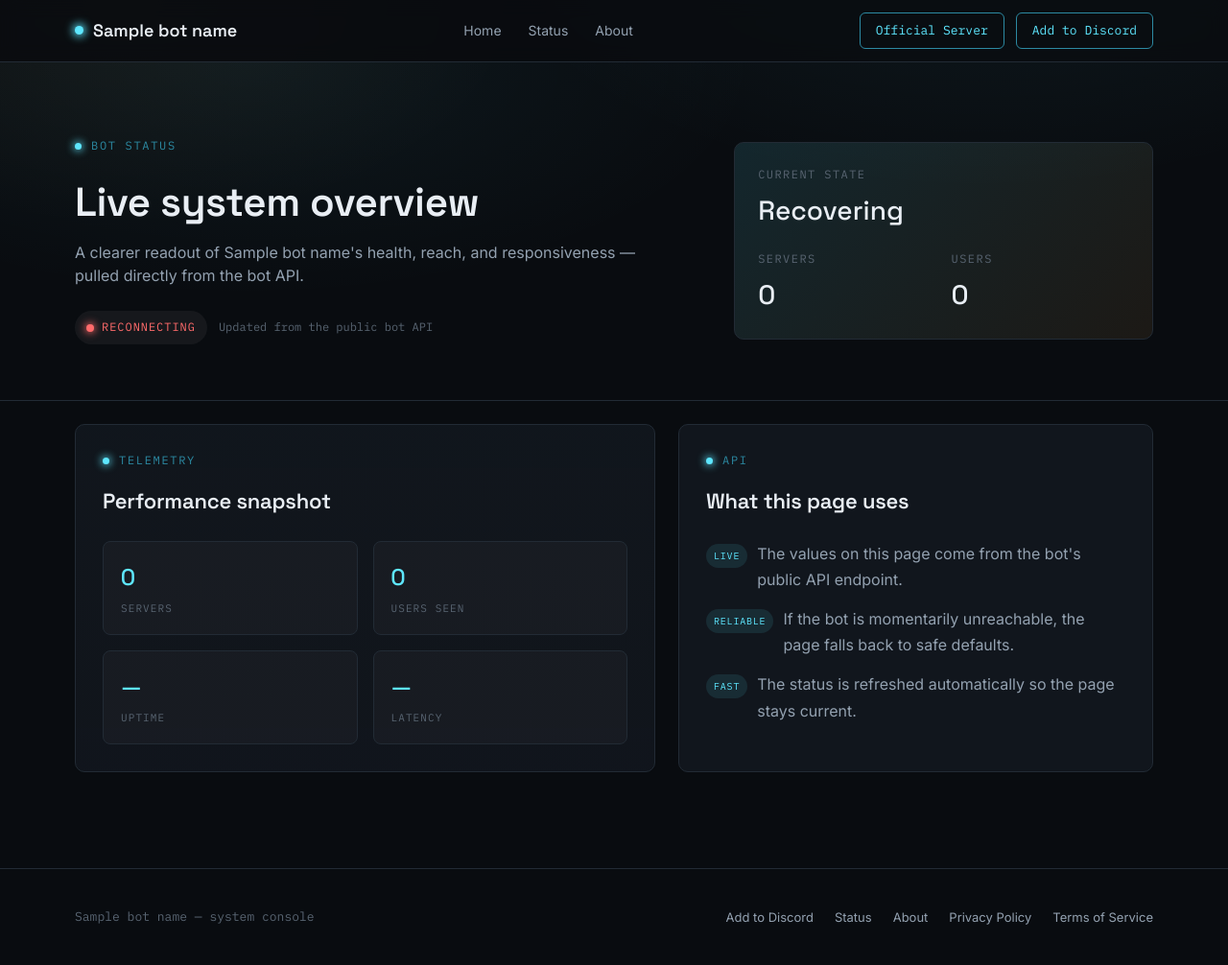
After one commit to Phantom3192/Jarvis_Website, a FastAPI app: template templates/status.html in a window 1280 px wide. The commit adds this page. Shown: the whole page at 96% size. Run offline with FastAPI, Linux system fonts and the light colour scheme; the template is opened without the code that fills it: most values are stand-ins (such as "Sample title", 1, 10 or a date in 2020).

Commit message:
Added a Status section

```diff
--- a/app.py
+++ b/app.py
@@ -122,6 +122,22 @@ async def about(request: Request):
     )
 
 
+@app.get("/status")
+async def status_page(request: Request):
+    stats = await _fetch_json("/api/stats") or _FALLBACK_STATS
+    _, bot_name = await _get_categories()
+    return templates.TemplateResponse(
+        "status.html",
+        {
+            "request": request,
+            "stats": stats,
+            "invite_url": INVITE_URL,
+            "support_server_url": SUPPORT_SERVER_URL,
+            "bot_name": bot_name,
+        },
+    )
+
+
 @app.get("/privacy")
 async def privacy(request: Request):
     _, bot_name = await _get_categories()
--- a/static/css/style.css
+++ b/static/css/style.css
@@ -461,6 +461,119 @@ footer .wrap {
 .legal-content a:hover { text-decoration: underline; }
 .legal-see-also { margin-top: 36px; padding-top: 24px; border-top: 1px solid var(--line); font-size: 14px; }
 
+/* ── Status page ───────────────────────────────────────────── */
+
+.status-hero { padding: 78px 0 58px; }
+.status-hero-grid {
+  display: grid;
+  grid-template-columns: 1.2fr 0.8fr;
+  gap: 32px;
+  align-items: center;
+}
+.status-lead { color: var(--text-dim); font-size: 16px; max-width: 60ch; margin: 0 0 24px; }
+.status-pill-row { display: flex; flex-wrap: wrap; align-items: center; gap: 12px; }
+.status-pill {
+  display: inline-flex;
+  align-items: center;
+  gap: 8px;
+  padding: 8px 12px;
+  border-radius: 999px;
+  font-family: var(--font-mono);
+  font-size: 12px;
+  letter-spacing: 0.08em;
+  text-transform: uppercase;
+  background: rgba(255, 255, 255, 0.05);
+  color: var(--text-dim);
+}
+.status-pill::before {
+  content: "";
+  width: 8px;
+  height: 8px;
+  border-radius: 50%;
+  background: var(--amber);
+  box-shadow: 0 0 8px 1px var(--amber);
+}
+.status-pill.online { color: var(--green); }
+.status-pill.online::before { background: var(--green); box-shadow: 0 0 8px 1px var(--green); }
+.status-pill.offline { color: #ff6b6b; }
+.status-pill.offline::before { background: #ff6b6b; box-shadow: 0 0 8px 1px #ff6b6b; }
+.status-meta { font-family: var(--font-mono); color: var(--text-faint); font-size: 12px; }
+.status-hero-card {
+  background: linear-gradient(135deg, rgba(94, 231, 255, 0.12), rgba(255, 180, 84, 0.08));
+  border: 1px solid var(--line);
+  border-radius: var(--radius);
+  padding: 24px;
+  display: flex;
+  flex-direction: column;
+  gap: 20px;
+}
+.status-card-label {
+  font-family: var(--font-mono);
+  font-size: 12px;
+  letter-spacing: 0.12em;
+  text-transform: uppercase;
+  color: var(--text-faint);
+  margin-bottom: 6px;
+}
+.status-card-value {
+  font-size: 28px;
+  font-family: var(--font-display);
+  color: var(--text);
+}
+.status-hero-grid-inline { display: grid; grid-template-columns: 1fr 1fr; gap: 16px; }
+.status-section { padding: 24px 0 100px; }
+.status-grid { display: grid; grid-template-columns: 1.1fr 0.9fr; gap: 24px; }
+.status-card {
+  background: var(--surface);
+  border: 1px solid var(--line);
+  border-radius: var(--radius);
+  padding: 28px;
+}
+.status-card-feature { background: linear-gradient(180deg, rgba(17, 22, 29, 0.95), rgba(17, 22, 29, 0.9)); }
+.status-card-head { margin-bottom: 24px; }
+.status-card-head h2 { font-size: 22px; margin-top: 6px; }
+.status-metric-grid {
+  display: grid;
+  grid-template-columns: repeat(2, minmax(0, 1fr));
+  gap: 16px;
+}
+.metric {
+  padding: 18px;
+  border: 1px solid var(--line);
+  border-radius: 8px;
+  background: rgba(255, 255, 255, 0.026);
+}
+.metric-value {
+  font-size: 24px;
+  font-family: var(--font-display);
+  color: var(--cyan);
+  font-variant-numeric: tabular-nums;
+}
+.metric-label {
+  font-family: var(--font-mono);
+  font-size: 11px;
+  letter-spacing: 0.1em;
+  text-transform: uppercase;
+  color: var(--text-faint);
+  margin-top: 6px;
+}
+.status-list { list-style: none; padding: 0; margin: 0; display: flex; flex-direction: column; gap: 14px; color: var(--text-dim); }
+.status-list li { display: flex; gap: 10px; align-items: flex-start; line-height: 1.7; }
+.status-tag {
+  display: inline-flex;
+  align-items: center;
+  padding: 4px 8px;
+  border-radius: 999px;
+  font-family: var(--font-mono);
+  font-size: 10px;
+  letter-spacing: 0.08em;
+  text-transform: uppercase;
+  background: var(--cyan-soft);
+  color: var(--cyan);
+  flex: none;
+  margin-top: 3px;
+}
+
 /* ── About the Developer page ───────────────────────────────── */
 
 .dev-section { padding: 64px 0 100px; }
@@ -563,6 +676,7 @@ footer .wrap {
   .docs-layout { grid-template-columns: 1fr; }
   .docs-nav { position: static; flex-direction: row; flex-wrap: wrap; max-height: none; }
   .telemetry-item { flex: 1 1 40%; }
+  .status-hero-grid, .status-grid { grid-template-columns: 1fr; }
 }
 @media (max-width: 720px) {
   .wrap { padding: 0 18px; }
@@ -594,6 +708,8 @@ footer .wrap {
   .hero {
     background-image: linear-gradient(180deg, rgba(9,12,16,0.92) 0%, rgba(9,12,16,0.85) 45%, var(--bg) 100%);
   }
+  .status-hero-grid-inline, .status-metric-grid { grid-template-columns: 1fr; }
+  .status-card { padding: 22px; }
 }
 
 /* Keyboard focus visibility */
--- /dev/null
+++ b/templates/status.html
@@ -0,0 +1,179 @@
+<!DOCTYPE html>
+<html lang="en">
+<head>
+<meta charset="UTF-8">
+<meta name="viewport" content="width=device-width, initial-scale=1.0">
+<title>Bot Status — {{ bot_name }}</title>
+<meta name="description" content="See the live status, servers, users, uptime, and latency for {{ bot_name }}.">
+<link rel="preconnect" href="https://fonts.googleapis.com">
+<link rel="preconnect" href="https://fonts.gstatic.com" crossorigin>
+<link href="https://fonts.googleapis.com/css2?family=Space+Grotesk:wght@500;600;700&family=Inter:wght@400;500;600&family=IBM+Plex+Mono:wght@400;500;600&display=swap" rel="stylesheet">
+<link rel="stylesheet" href="/static/css/style.css">
+<link rel="icon" type="image/x-icon" href="/static/img/favicon.ico">
+<link rel="icon" type="image/png" sizes="16x16" href="/static/img/favicon-16x16.png">
+<link rel="icon" type="image/png" sizes="32x32" href="/static/img/favicon-32x32.png">
+<link rel="apple-touch-icon" sizes="180x180" href="/static/img/apple-touch-icon.png">
+<link rel="icon" type="image/png" sizes="192x192" href="/static/img/icon-192.png">
+</head>
+<body>
+
+<nav class="nav">
+  <div class="wrap">
+    <a href="/" class="nav-brand"><span class="dot"></span>{{ bot_name }}</a>
+    <div class="nav-links">
+      <a href="/">Home</a>
+      <a href="/status">Status</a>
+      <a href="/about">About</a>
+    </div>
+    <div class="nav-ctas">
+      <a class="nav-cta nav-cta-ghost" href="{{ support_server_url }}">Official Server</a>
+      <a class="nav-cta" href="{{ invite_url }}">Add to Discord</a>
+    </div>
+    <button class="nav-toggle" id="navToggle" aria-label="Toggle menu" aria-expanded="false">
+      <svg viewBox="0 0 24 24" width="22" height="22" fill="none" stroke="currentColor" stroke-width="2" stroke-linecap="round"><line x1="3" y1="6" x2="21" y2="6"/><line x1="3" y1="12" x2="21" y2="12"/><line x1="3" y1="18" x2="21" y2="18"/></svg>
+    </button>
+  </div>
+  <div class="nav-mobile" id="navMobile"></div>
+</nav>
+
+<header class="legal-hero status-hero">
+  <div class="wrap status-hero-grid">
+    <div>
+      <p class="eyebrow">Bot status</p>
+      <h1>Live system overview</h1>
+      <p class="status-lead">A clearer readout of {{ bot_name }}'s health, reach, and responsiveness — pulled directly from the bot API.</p>
+      <div class="status-pill-row">
+        <span class="status-pill {% if stats.online %}online{% else %}offline{% endif %}" id="status-pill">{{ 'Online' if stats.online else 'Reconnecting' }}</span>
+        <span class="status-meta">Updated from the public bot API</span>
+      </div>
+    </div>
+
+    <div class="status-hero-card">
+      <div>
+        <div class="status-card-label">Current state</div>
+        <div class="status-card-value" id="status-state">{{ 'Operational' if stats.online else 'Recovering' }}</div>
+      </div>
+      <div class="status-hero-grid-inline">
+        <div>
+          <div class="status-card-label">Servers</div>
+          <div class="status-card-value" id="status-hero-guilds">{{ stats.guilds }}</div>
+        </div>
+        <div>
+          <div class="status-card-label">Users</div>
+          <div class="status-card-value" id="status-hero-users">{{ stats.users }}</div>
+        </div>
+      </div>
+    </div>
+  </div>
+</header>
+
+<section class="status-section">
+  <div class="wrap">
+    <div class="status-grid">
+      <article class="status-card status-card-feature">
+        <div class="status-card-head">
+          <div>
+            <p class="eyebrow">Telemetry</p>
+            <h2>Performance snapshot</h2>
+          </div>
+        </div>
+        <div class="status-metric-grid">
+          <div class="metric">
+            <div class="metric-value" id="status-guilds">{{ stats.guilds }}</div>
+            <div class="metric-label">Servers</div>
+          </div>
+          <div class="metric">
+            <div class="metric-value" id="status-users">{{ stats.users }}</div>
+            <div class="metric-label">Users seen</div>
+          </div>
+          <div class="metric">
+            <div class="metric-value" id="status-uptime">{{ stats.uptime_human }}</div>
+            <div class="metric-label">Uptime</div>
+          </div>
+          <div class="metric">
+            <div class="metric-value" id="status-latency">{{ stats.latency_ms }} ms</div>
+            <div class="metric-label">Latency</div>
+          </div>
+        </div>
+      </article>
+
+      <article class="status-card">
+        <div class="status-card-head">
+          <div>
+            <p class="eyebrow">API</p>
+            <h2>What this page uses</h2>
+          </div>
+        </div>
+        <ul class="status-list">
+          <li><span class="status-tag">Live</span> The values on this page come from the bot's public API endpoint.</li>
+          <li><span class="status-tag">Reliable</span> If the bot is momentarily unreachable, the page falls back to safe defaults.</li>
+          <li><span class="status-tag">Fast</span> The status is refreshed automatically so the page stays current.</li>
+        </ul>
+      </article>
+    </div>
+  </div>
+</section>
+
+<footer>
+  <div class="wrap">
+    <div class="footer-brand">{{ bot_name }} — system console</div>
+    <div class="footer-links">
+      <a href="{{ invite_url }}">Add to Discord</a>
+      <a href="/status">Status</a>
+      <a href="/about">About</a>
+      <a href="/privacy">Privacy Policy</a>
+      <a href="/terms">Terms of Service</a>
+    </div>
+  </div>
+</footer>
+
+<script>
+function fmtNumber(value) {
+  if (value === null || value === undefined) return "—";
+  return Number(value).toLocaleString("en-US");
+}
+
+async function refreshStatusPage() {
+  try {
+    const res = await fetch("/api/stats", { cache: "no-store" });
+    if (!res.ok) throw new Error("bad response");
+    const data = await res.json();
+
+    const setText = (id, value) => {
+      const el = document.getElementById(id);
+      if (el) el.textContent = value;
+    };
+
+    setText("status-pill", data.online ? "Online" : "Reconnecting");
+    setText("status-state", data.online ? "Operational" : "Recovering");
+    setText("status-guilds", fmtNumber(data.guilds));
+    setText("status-users", fmtNumber(data.users));
+    setText("status-uptime", data.uptime_human || "—");
+    setText("status-latency", data.latency_ms !== null && data.latency_ms !== undefined ? `${data.latency_ms} ms` : "—");
+    setText("status-hero-guilds", fmtNumber(data.guilds));
+    setText("status-hero-users", fmtNumber(data.users));
+
+    const pill = document.getElementById("status-pill");
+    if (pill) {
+      pill.className = `status-pill ${data.online ? "online" : "offline"}`;
+    }
+  } catch (err) {
+    const pill = document.getElementById("status-pill");
+    if (pill) {
+      pill.textContent = "Unreachable";
+      pill.className = "status-pill offline";
+    }
+    const setText = (id, value) => {
+      const el = document.getElementById(id);
+      if (el) el.textContent = value;
+    };
+    setText("status-state", "Unavailable");
+  }
+}
+
+refreshStatusPage();
+setInterval(refreshStatusPage, 15000);
+</script>
+
+</body>
+</html>
```
Also changed, not shown: tests/test_status_page.py (added, +40 -0 lines).
